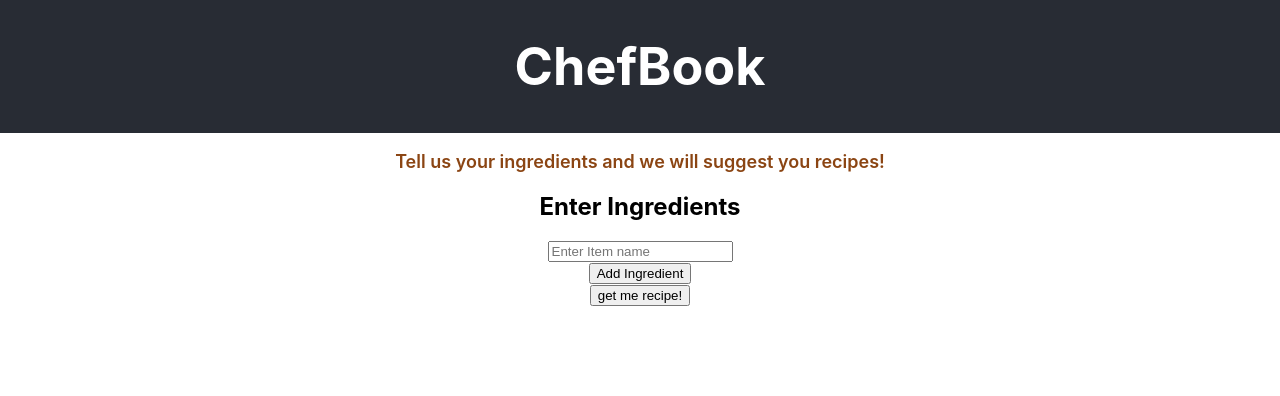
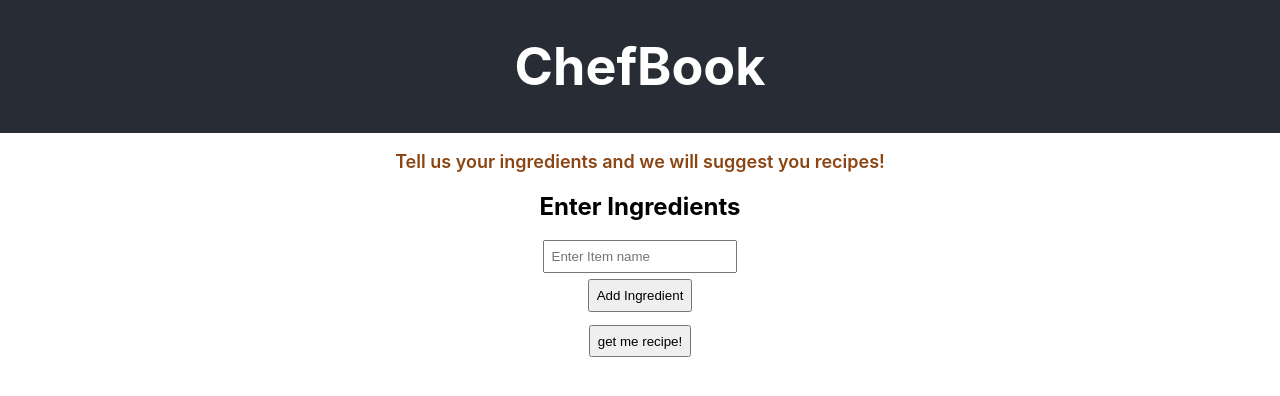
Before and after one commit to Lahari-5139/my-chef-book, a React (Create React App) app: page / in a window 1280 px wide. Shown: the top 396 px of the page. Built offline with nearby package versions, Linux system fonts and the light colour scheme.

Commit message:
Route added!

```diff
--- a/package.json
+++ b/package.json
@@ -8,6 +8,7 @@
     "@testing-library/user-event": "^12.8.3",
     "react": "^17.0.2",
     "react-dom": "^17.0.2",
+    "react-router-dom": "^5.2.0",
     "react-scripts": "4.0.3",
     "web-vitals": "^1.1.1"
   },
--- a/src/App.css
+++ b/src/App.css
@@ -36,6 +36,17 @@
   font-weight: 600;
 }
 
+.button {
+  padding: 5pt;
+  margin: 5pt;
+  text-justify: auto;
+  text-align: center;
+}
+
+.inputbox {
+  padding: 5pt;
+}
+
 .App-link {
   color: #61dafb;
 }
--- a/src/App.js
+++ b/src/App.js
@@ -1,17 +1,20 @@
 import logo from './logo.svg';
 import './App.css';
-import Ingredients from './components/ingredients';
+import HomeScreen from './components/HomeScreen';
+import RecipeScreen from './components/RecipeScreen';
+// import { HashRouter as Router, Route } from 'react-router-dom';
+import { BrowserRouter as Router, Route, Switch } from 'react-router-dom';
 
 function App() {
   return (
-    <div className="App">
-      <header className="App-header">
-        <h1>ChefBook</h1>
-      </header>
-      <p className="para">Tell us your ingredients and we will suggest you recipes!</p>
-      <Ingredients/>
-
-    </div>
+      <Router>
+        <Switch>
+      <div className="App">
+        <Route exact path="/" component={HomeScreen} />
+        <Route path="/recipe" component={RecipeScreen} />
+      </div>
+      </Switch>
+    </Router>
   );
 }
 
--- /dev/null
+++ b/src/components/HomeScreen.js
@@ -0,0 +1,21 @@
+import React, { Component } from "react";
+import '../App.css';
+import Ingredients from './ingredients';
+import {withRouter} from 'react-router-dom';
+
+class HomeScreen extends Component{
+    render(){
+        return (
+            <div className="App">
+              <header className="App-header">
+                <h1>ChefBook</h1>
+              </header>
+              <p className="para">Tell us your ingredients and we will suggest you recipes!</p>
+              <Ingredients/>
+
+            </div>
+          );
+    }
+}
+
+export default withRouter(HomeScreen);
--- a/src/components/Item.js
+++ b/src/components/Item.js
@@ -1,4 +1,5 @@
 import React, { Component } from "react";
+import '../App.css';
 
 export default class Main extends Component {
     render() {
@@ -7,7 +8,7 @@ export default class Main extends Component {
           {/* <Text >{this.props.val.date}</Text> */}
           <p >{this.props.val.item}</p>
 
-          <button
+          <button className='button'
             onClick={this.props.deleteMethod}
           >
             Delete Ingredient
--- /dev/null
+++ b/src/components/RecipeScreen.js
@@ -0,0 +1,21 @@
+import React, { Component } from "react";
+import '../App.css';
+import Recipes from './recipes';
+import {withRouter} from 'react-router-dom';
+
+class RecipeScreen extends Component{
+    render(){
+        return (
+            <div className="App">
+              <header className="App-header">
+                <h1>ChefBook</h1>
+              </header>
+              <p className="para">Tell us your ingredients and we will suggest you recipes!</p>
+              <Recipes/>
+
+            </div>
+          );
+    }
+}
+
+export default withRouter(RecipeScreen);
--- a/src/components/ingredients.js
+++ b/src/components/ingredients.js
@@ -1,19 +1,27 @@
 import React, { Component } from "react";
 import '../App.css';
 import Item from "./Item";
+// import {useHistory} from 'react-router-dom';
 // import map from './Map';
+// import { hashHistory } from 'react-router-dom';
+import { withRouter } from 'react-router-dom';
 
 class Ingredients extends Component{
     constructor(props) {
         super(props);
+        // const history = useHistory();
         this.state = {
             ingredients_array: [],
             ingredient_name: ""
         };
         this.statehandler = this.statehandler.bind(this);
+        this.handleClick = this.handleClick.bind(this);
       }
       statehandler(event){
         this.setState({ingredient_name: event.target.value});
+        }
+        handleClick() {
+          this.props.history.push('/recipe');
         }
 
       render() {
@@ -34,7 +42,7 @@ class Ingredients extends Component{
               </div>
               <div>{items}</div>
               <div>
-                <input
+                <input className='inputbox'
                     type='text'
                   onChange={this.statehandler}
                   value={this.state.ingredient_name}
@@ -43,13 +51,17 @@ class Ingredients extends Component{
                   underlineColorAndroid="transparent"
                 ></input>
               </div>
-              <button
+              <button className='button'
                 onClick={this.addItem.bind(this)}
               >
                 Add Ingredient
               </button>
                 <br/>
-              <button>get me recipe!</button>
+              <button className='button'
+              type="button"
+              onClick={this.handleClick}
+              >
+                get me recipe!</button>
             </div>
           );
     }
@@ -72,4 +84,4 @@ addItem() {
   }
 }
 
-export default Ingredients;
+export default withRouter(Ingredients);
--- /dev/null
+++ b/src/components/recipes.js
@@ -0,0 +1,22 @@
+import React, { Component } from "react";
+import { withRouter } from "react-router";
+import '../App.css';
+
+class Recipes extends Component{
+    constructor(props) {
+        super(props);
+        this.state = {
+            recipes_array: [],
+            recipe_name: ""
+        };
+}
+render(){
+    return(
+        <div>
+            <h3>Recipes Soooon!!</h3>
+        </div>
+    );
+}
+}
+
+export default withRouter(Recipes);
```
Also changed, not shown: 1 other file (tests, documents, lock files or other folders).
